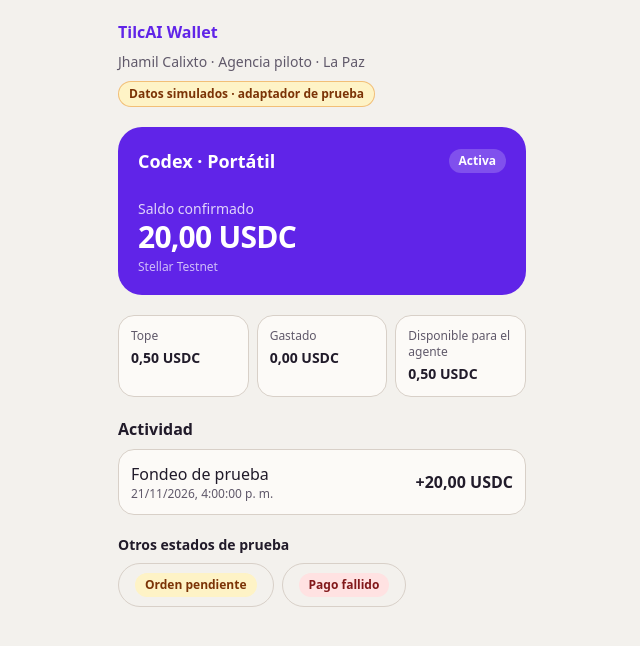
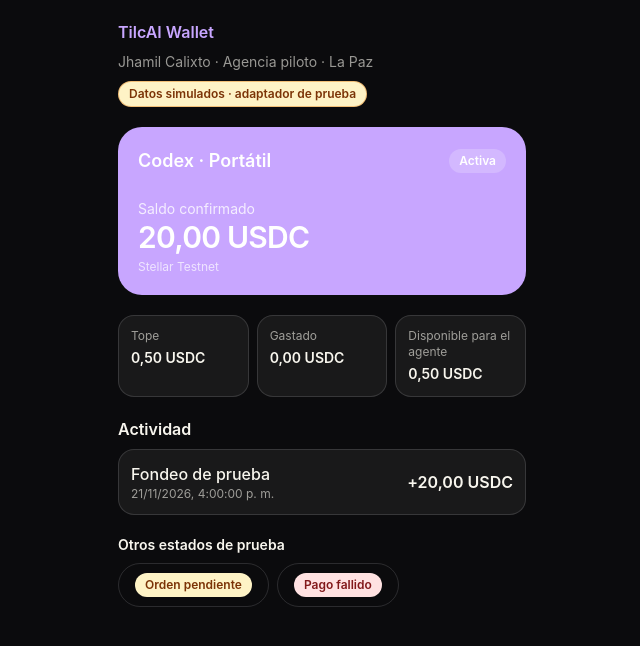
Before and after one commit to TilcAI-Wallet/tilcai-wallet, a Next.js app in the folder apps/web/: page / in a window 1280 px wide. Shown: the top 646 px of the page, without its empty margins (318-958 px from the left). Built offline with nearby package versions, Linux system fonts and the light colour scheme.

Commit message:
style(web): paleta de marca y tipografía sin ligaduras ni negrita simulada

```diff
--- a/apps/web/src/app/globals.css
+++ b/apps/web/src/app/globals.css
@@ -1,15 +1,30 @@
 @import "tailwindcss";
 
+/* Paleta de docs/brand/brand.md. Muted, surface y line son transparencias de marfil y gris, no tonos nuevos. */
 @theme {
-  --color-accent: #6024e8;
-  --color-muted: #60596a;
-  --color-surface: #fcfaf7;
-  --color-line: #d8d0c8;
+  --color-ink: #0b0b0d;
+  --color-accent: #c8a6ff;
+  --color-ivory: #f8f6ee;
+  --color-mint: #a7f3d0;
+  --color-mist: #e5e4eb;
+  --color-muted: #f8f6ee99;
+  --color-surface: #f8f6ee0f;
+  --color-line: #e5e4eb26;
 }
 
 body {
-  color: #211b2a;
-  background: #f3f1ed;
-  font-family: system-ui, sans-serif;
+  color: var(--color-ivory);
+  background: var(--color-ink);
+  /* Bargain solo tiene peso Regular: nunca simular negrita. */
+  font-synthesis: none;
+  /* Sin ligaduras: Bargain une letras como «ar» y alarga la «r»; la marca pide letras sueltas. */
+  font-variant-ligatures: none;
+  font-feature-settings: "liga" 0, "clig" 0, "dlig" 0, "calt" 0;
   -webkit-tap-highlight-color: transparent;
 }
+
+/* Excepción a «solo Bargain»: en Bargain las mayúsculas X e Y se ven intercambiadas. Direcciones y claves usan monoespaciada. */
+.font-data {
+  font-family: ui-monospace, "Cascadia Mono", Consolas, monospace;
+  font-size: 0.85em;
+}
```
